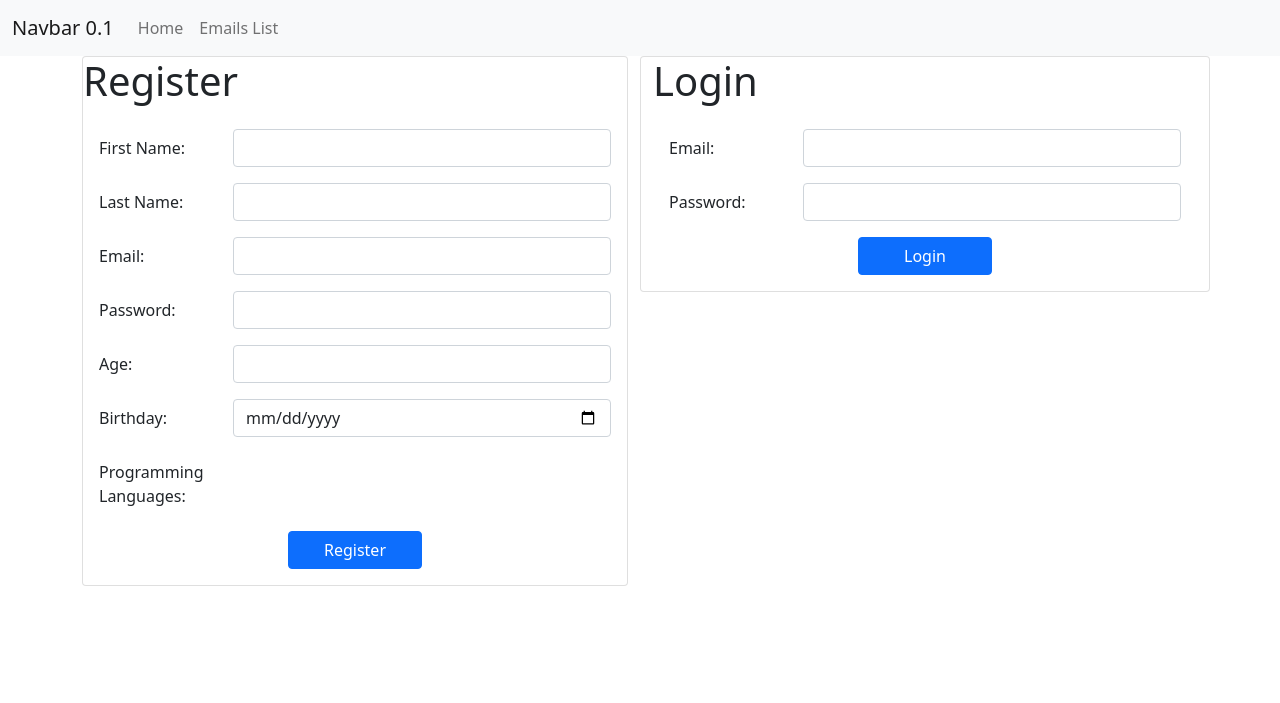
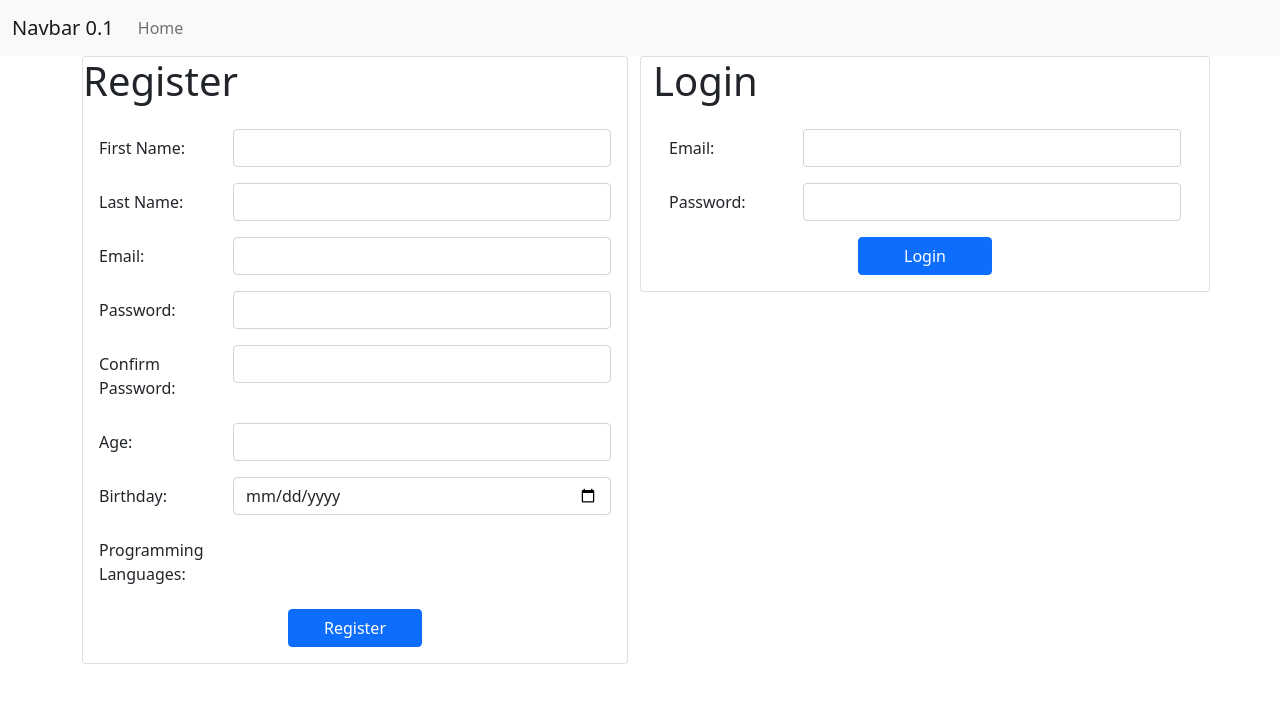
Before and after one commit to whendershot/flask_mysql, a Flask app: page /users in a window 1280 px wide. Shown: the top 703 px of the page. Run offline with Flask 2, Linux system fonts and the light colour scheme; data that the repository does not hold is empty; some libraries are stand-ins or nearby versions.

Commit message:
Add form validations Add password confirmation Update password field Update flash messages

```diff
--- a/login_and_registration/flask_app/controllers/users.py
+++ b/login_and_registration/flask_app/controllers/users.py
@@ -8,7 +8,7 @@ bcrypt = Bcrypt(app)
 @app.route('/users')
 def show_registration():
 
-    if ('user_id' in session and session['user_id'] > 0):
+    if not is_logged_in:
         return redirect('/dashboard')
 
     _p_languages = programmingLanguages.ProgrammingLanguages.get_all()
@@ -22,6 +22,7 @@ def register_user():
     data = {
         'email' : request.form['user_email'],
         'password' : request.form['user_password'],
+        'password_confirm' : request.form['user_password_confirm'],
         'first_name' : request.form['user_first_name'],
         'last_name' : request.form['user_last_name'],
         'birthday' : request.form['user_birthday'],
@@ -65,11 +66,11 @@ def login_user():
     user_in_db = user.User.get_by_email(data)
 
     if not user_in_db:
-        flash('Invalid Email/Password')
+        flash('Invalid Email/Password', 'login')
         return redirect('/users')
 
     if not bcrypt.check_password_hash(user_in_db.password_hash, request.form['user_password']):
-        flash('Invalid Email/Password')
+        flash('Invalid Email/Password', 'login')
         return redirect('/users')
 
     session['user_id'] = user_in_db.id
@@ -84,6 +85,9 @@ def logout():
 @app.route('/dashboard')
 def logged_in():
 
+    if not is_logged_in():
+        return redirect('/users')
+
     data = {
         'user_id' : session['user_id']
     }
@@ -91,3 +95,7 @@ def logged_in():
     data['user'] = user.UserPII.get_one(data)
     data['langs'] = programmingLanguages.LanguagesUsed.get_by_user(data)
     return render_template('./success.html', data=data)
+
+
+def is_logged_in():
+    return 'user_id' in session and session['user_id'] > 0
--- a/login_and_registration/flask_app/templates/navbar.html
+++ b/login_and_registration/flask_app/templates/navbar.html
@@ -10,9 +10,6 @@
                     <li class="nav-item">
                         <a class="nav-link" aria-current="page" href="/">Home</a>
                     </li>
-                    <li class="nav-item">
-                        <a class="nav-link" aria-current="page" href="/success">Emails List</a>
-                    </li>
                 </ul>
             </div>
         </div>
--- a/login_and_registration/flask_app/templates/registration_login.html
+++ b/login_and_registration/flask_app/templates/registration_login.html
@@ -4,7 +4,7 @@
 <div class="container">
     <div class="row">
         <div class="col col-sm-6">
-            {% with flash_messages = get_flashed_messages() %}
+            {% with flash_messages = get_flashed_messages(category_filter=['registration']) %}
             {% if flash_messages %}
             <div class="card text-white bg-danger border-5 container">
                 <div class="row justify-content-center">
@@ -40,7 +40,13 @@
                     <div class="row mb-3">
                         <label for="user_password" class="col-form-label col-sm-3">Password:</label>
                         <div class="col-sm-9">
-                            <input type="text" class="form-control" name="user_password">
+                            <input type="password" class="form-control" name="user_password">
+                        </div>
+                    </div>
+                    <div class="row mb-3">
+                        <label for="user_password_confirm" class="col-form-label col-sm-3">Confirm Password:</label>
+                        <div class="col-sm-9">
+                            <input type="password" class="form-control" name="user_password_confirm">
                         </div>
                     </div>
                     <div class="row mb-3">
@@ -75,7 +81,7 @@
         <div class="col col-sm-6">
             <div class="row">
                 <div class="card col">
-                    {% with flash_messages = get_flashed_messages() %}
+                    {% with flash_messages = get_flashed_messages(category_filter=['login']) %}
                     {% if flash_messages %}
                     <div class="card text-white bg-danger border-5 container">
                         <div class="row justify-content-center">
@@ -98,7 +104,7 @@
                         <div class="row mb-3">
                             <label for="user_password" class="col-form-label col-sm-3">Password:</label>
                             <div class="col-sm-9">
-                                <input type="text" class="form-control" name="user_password">
+                                <input type="password" class="form-control" name="user_password">
                             </div>
                         </div>
                         <div class="row justify-content-around">
```
Also changed, not shown: login_and_registration/flask_app/models/user.py (+11 -3 lines).
